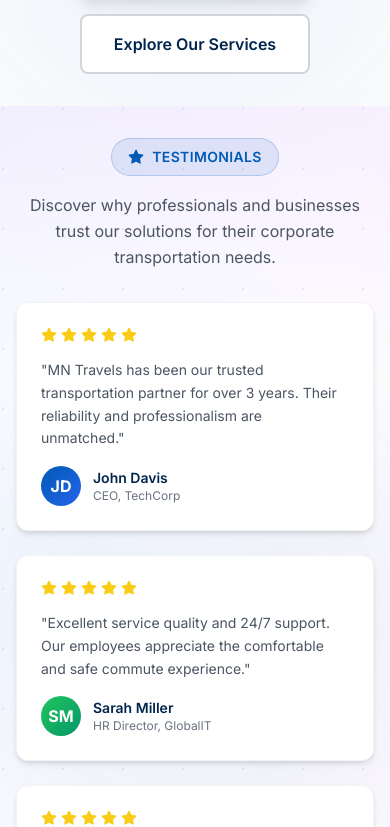
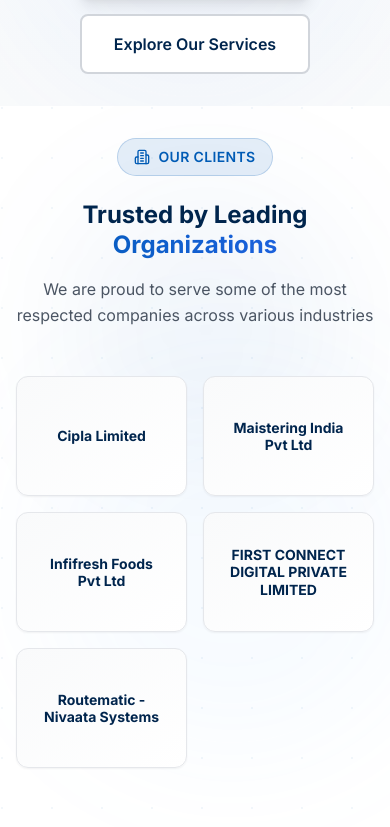
Before and after one commit to octaleadsprivatelimited-cloud/MN-Travels, a React (Vite) app in the folder frontend/: page / in a window 390 px wide. Shown: the part 3017-3844 px from the top of the page. Built offline with nearby package versions, Linux system fonts and the light colour scheme; no server answers.

Commit message:
Add clients section to home page, update fleet counts in filters, and improve mobile menu design

```diff
--- a/frontend/src/components/Navbar.jsx
+++ b/frontend/src/components/Navbar.jsx
@@ -136,29 +136,37 @@
               animate={{ opacity: 1, x: 0 }}
               exit={{ opacity: 0, x: '-100%' }}
               transition={{ duration: 0.3, ease: 'easeInOut' }}
-              className="fixed inset-y-0 left-0 w-80 max-w-[85vw] bg-navy shadow-2xl z-[9999] lg:hidden overflow-y-auto"
+              className="fixed inset-y-0 left-0 w-72 max-w-[80vw] bg-gradient-to-b from-navy via-navy to-navy/95 shadow-2xl z-[9999] lg:hidden overflow-y-auto"
             >
               <div className="flex flex-col h-full">
                 {/* Menu Header */}
-                <div className="flex items-center justify-between p-6 border-b border-white/10">
-                  <div className="flex items-center">
+                <div className="flex items-center justify-between p-4 border-b border-white/10 bg-navy/50 backdrop-blur-sm">
+                  <Link
+                    to="/"
+                    onClick={() => setIsOpen(false)}
+                    className="flex items-center gap-2"
+                  >
                     <img
                       src="/images/logo-new.png"
                       alt="MN Travels Logo"
-                      className="h-[8.064rem] w-auto object-contain"
+                      className="h-10 w-auto object-contain"
                     />
-                  </div>
+                    <div className="flex flex-col">
+                      <span className="text-white font-bold text-sm leading-tight">MN Travels</span>
+                      <span className="text-gray-300 text-[10px] leading-tight">YOUR JOURNEY, OUR PRIORITY</span>
+                    </div>
+                  </Link>
                   <button
                     onClick={() => setIsOpen(false)}
                     className="p-2 text-white hover:bg-white/10 rounded-lg transition-colors"
                     aria-label="Close menu"
                   >
-                    <X size={24} />
+                    <X size={20} />
                   </button>
                 </div>
 
                 {/* Navigation Links */}
-                <div className="flex-1 px-4 py-6 space-y-2">
+                <div className="flex-1 px-3 py-2 space-y-1">
                   {navLinks.map((link, index) => (
                     <motion.div
                       key={link.path}
@@ -169,29 +177,25 @@
                       <Link
                         to={link.path}
                         onClick={() => setIsOpen(false)}
-                        className={`flex items-center px-4 py-4 rounded-lg transition-all duration-200 ${
+                        className={`flex items-center px-4 py-3.5 rounded-xl transition-all duration-200 ${
                           isActive(link.path)
-                            ? 'bg-royal-blue text-white shadow-lg'
-                            : 'text-gray-200 hover:bg-white/10 hover:text-white'
+                            ? 'bg-royal-blue text-white shadow-lg shadow-royal-blue/30'
+                            : 'text-gray-200 hover:bg-white/5 hover:text-white'
                         }`}
                       >
-                        <span className="font-medium text-base">{link.label}</span>
-                        {isActive(link.path) && (
-                          <motion.div
-                            layoutId="mobile-indicator"
-                            className="ml-auto w-2 h-2 bg-white rounded-full"
-                          />
-                        )}
+                        <span className={`font-semibold text-sm ${isActive(link.path) ? 'text-white' : 'text-gray-200'}`}>
+                          {link.label}
+                        </span>
                       </Link>
                     </motion.div>
                   ))}
                 </div>
 
                 {/* Mobile CTA Section */}
-                <div className="p-4 border-t border-white/10 space-y-3">
+                <div className="p-3 border-t border-white/10 bg-navy/50 backdrop-blur-sm space-y-2">
                   <a
                     href="tel:+919900109686"
-                    className="flex items-center justify-center space-x-2 px-4 py-3 bg-white/5 hover:bg-white/10 border border-white/20 text-white rounded-lg transition-all duration-200 font-medium"
+                    className="flex items-center justify-center gap-2 px-4 py-3 bg-white/10 hover:bg-white/15 border border-white/20 text-white rounded-xl transition-all duration-200 font-semibold text-sm"
                     onClick={() => setIsOpen(false)}
                   >
                     <Phone size={18} />
@@ -200,7 +204,7 @@
                   <Link
                     to="/contact"
                     onClick={() => setIsOpen(false)}
-                    className="block px-4 py-3 bg-royal-blue hover:bg-blue-600 text-white rounded-lg text-center font-semibold shadow-lg transition-all duration-200"
+                    className="block px-4 py-3.5 bg-royal-blue hover:bg-blue-600 text-white rounded-xl text-center font-bold text-sm shadow-lg shadow-royal-blue/30 transition-all duration-200"
                   >
                     Book Now
                   </Link>
--- a/frontend/src/pages/Fleet.jsx
+++ b/frontend/src/pages/Fleet.jsx
@@ -161,8 +161,8 @@
 
   const vehicleTypes = [
     { value: 'all', label: 'All Vehicles', icon: Car },
-    { value: 'sedan', label: 'Sedans', icon: Car },
-    { value: 'suv', label: 'SUVs', icon: Car },
+    { value: 'sedan', label: 'Sedans (40)', icon: Car },
+    { value: 'suv', label: 'SUVs (10)', icon: Car },
     { value: 'tempo', label: 'Tempo Traveller', icon: Car },
     { value: 'urbania', label: 'Urbania', icon: Car },
     { value: 'minibus', label: 'Mini Bus (20-50 Seater)', icon: Car },
--- a/frontend/src/pages/Home.jsx
+++ b/frontend/src/pages/Home.jsx
@@ -353,6 +353,79 @@
         </div>
       </section>
 
+      {/* Clients Section */}
+      <section className="pt-8 md:pt-12 pb-16 md:pb-20 relative overflow-hidden bg-white">
+        {/* Background Pattern */}
+        <div className="absolute inset-0 opacity-5">
+          <div className="absolute inset-0" style={{
+            backgroundImage: `radial-gradient(circle at 2px 2px, #005bb5 1px, transparent 0)`,
+            backgroundSize: '50px 50px'
+          }}></div>
+        </div>
+
+        {/* Decorative Elements */}
+        <div className="absolute top-20 right-10 w-72 h-72 bg-royal-blue/5 rounded-full blur-3xl"></div>
+        <div className="absolute bottom-20 left-10 w-96 h-96 bg-blue-400/5 rounded-full blur-3xl"></div>
+
+        <div className="container mx-auto px-4 sm:px-6 lg:px-8 relative z-10">
+          {/* Section Header */}
+          <motion.div
+            initial={{ opacity: 0, y: 20 }}
+            whileInView={{ opacity: 1, y: 0 }}
+            viewport={{ once: true }}
+            transition={{ duration: 0.6 }}
+            className="text-center mb-12 md:mb-16"
+          >
+            <motion.div
+              initial={{ opacity: 0, scale: 0.9 }}
+              whileInView={{ opacity: 1, scale: 1 }}
+              viewport={{ once: true }}
+              className="inline-flex items-center gap-2 px-4 py-2 bg-royal-blue/10 border border-royal-blue/20 rounded-full mb-6"
+            >
+              <Building2 className="text-royal-blue" size={16} />
+              <span className="text-sm font-semibold text-royal-blue uppercase tracking-wide">Our Clients</span>
+            </motion.div>
+
+            <h2 className="text-2xl md:text-3xl lg:text-4xl font-bold text-navy mb-4 md:mb-6 leading-tight">
+              Trusted by Leading
+              <span className="block bg-gradient-to-r from-royal-blue to-blue-600 bg-clip-text text-transparent">
+                Organizations
+              </span>
+            </h2>
+            <p className="text-base md:text-lg text-gray-600 max-w-3xl mx-auto leading-relaxed">
+              We are proud to serve some of the most respected companies across various industries
+            </p>
+          </motion.div>
+
+          {/* Clients Grid */}
+          <div className="grid grid-cols-2 md:grid-cols-3 lg:grid-cols-5 gap-4 md:gap-6 max-w-6xl mx-auto">
+            {[
+              'Cipla Limited',
+              'Maistering India Pvt Ltd',
+              'Infifresh Foods Pvt Ltd',
+              'FIRST CONNECT DIGITAL PRIVATE LIMITED',
+              'Routematic - Nivaata Systems'
+            ].map((client, index) => (
+              <motion.div
+                key={index}
+                initial={{ opacity: 0, y: 20 }}
+                whileInView={{ opacity: 1, y: 0 }}
+                viewport={{ once: true }}
+                transition={{ delay: index * 0.1, duration: 0.6 }}
+                whileHover={{ y: -5, scale: 1.02 }}
+                className="bg-gradient-to-br from-gray-50 to-white rounded-xl p-6 shadow-sm hover:shadow-lg transition-all duration-300 border border-gray-200 hover:border-royal-blue/30 flex items-center justify-center min-h-[120px]"
+              >
+                <div className="text-center">
+                  <div className="font-bold text-navy text-sm md:text-base leading-tight">
+                    {client}
+                  </div>
+                </div>
+              </motion.div>
+            ))}
+          </div>
+        </div>
+      </section>
+
       {/* Testimonials Section */}
       <section className="pt-8 md:pt-12 pb-16 md:pb-20 relative overflow-hidden bg-gradient-to-br from-blue-50/50 via-purple-50/30 to-pink-50/50">
         {/* Background Pattern */}
```
